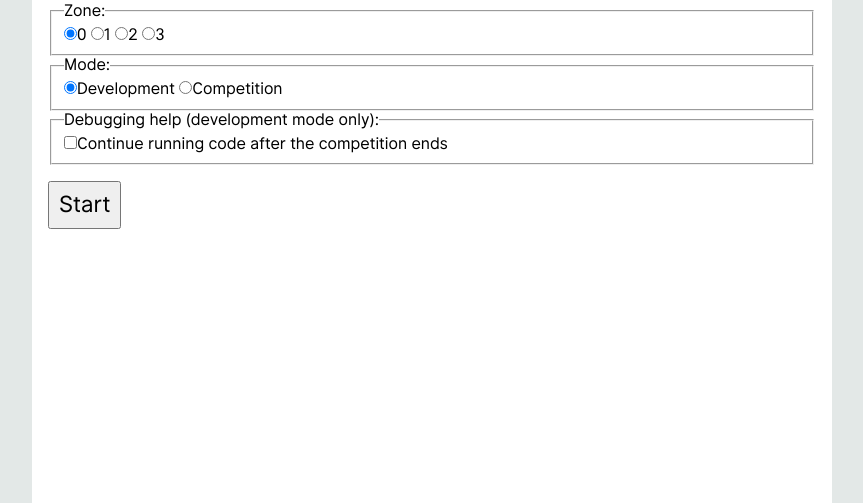
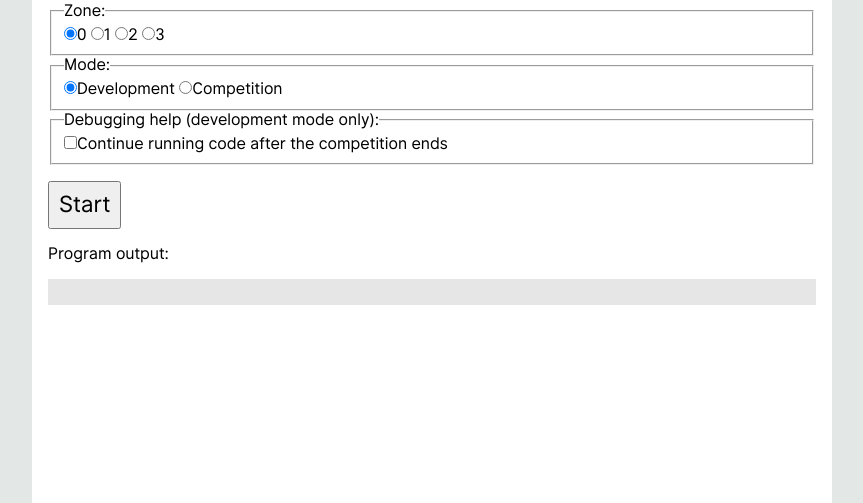
Before and after one commit to sersorrel/shepherd, a Flask app: page /run/ in a window 1280 px wide. Shown: the part 236-739 px from the top of the page, without its empty margins (208-1071 px from the left). Run offline with Flask 2, Linux system fonts and the light colour scheme; parts of the project's set-up code (start-up, migrations or seed data) failed here and were passed over; some web fonts are replaced.

Commit message:
Always display output from the program, regardless of state

```diff
--- a/shepherd/blueprints/run/templates/run/index.html
+++ b/shepherd/blueprints/run/templates/run/index.html
@@ -85,9 +85,9 @@
 <p>Something has gone terribly wrong! Shepherd can't tell what state the robot is in. Try a reboot.</p>
 {% endif %}
 
+<p>Program output:</p>
+<iframe src="{{ url_for(".get_output") }}"></iframe>
 {% if state == states.running or state == states.post_run %}
-<p>Output:</p>
-<iframe src="{{ url_for(".get_output") }}"></iframe>
 <p>Configuration:</p>
 <ul>
   <li>Zone: {{ zone }}</li>
```
